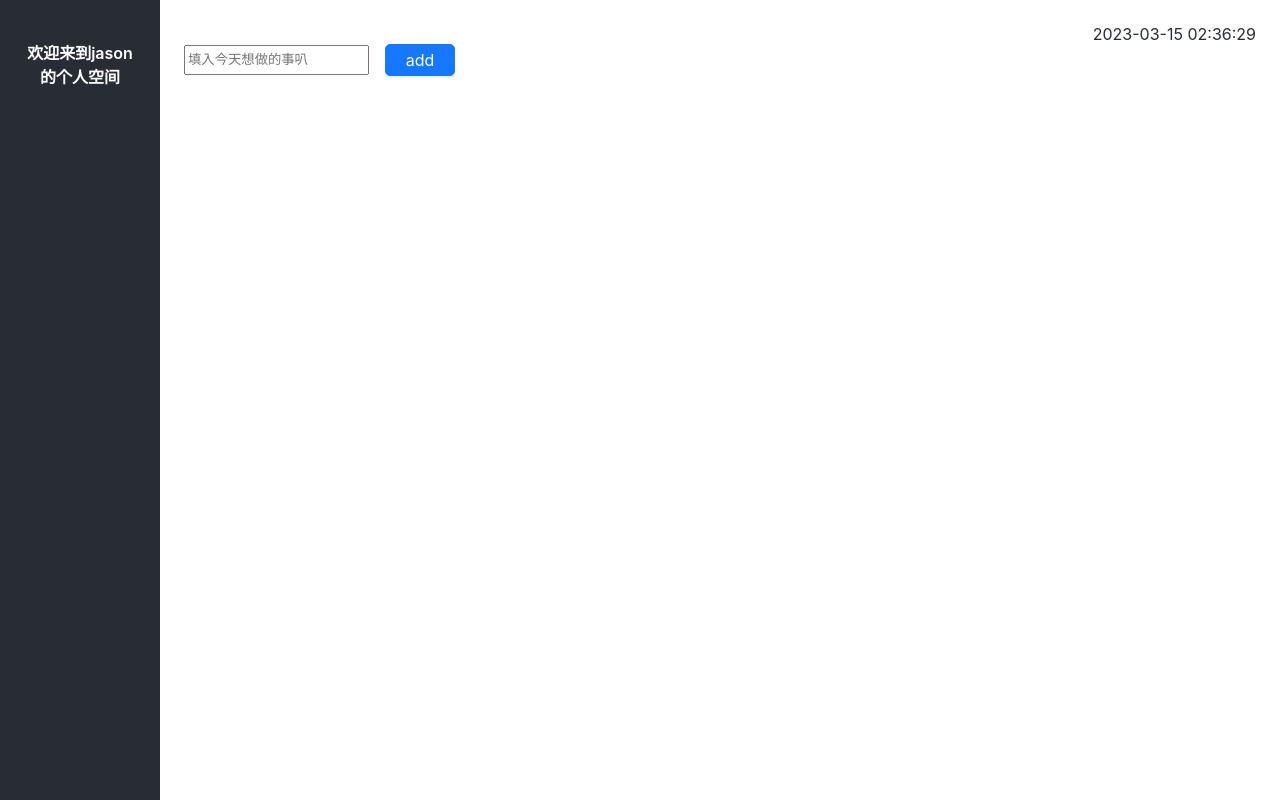
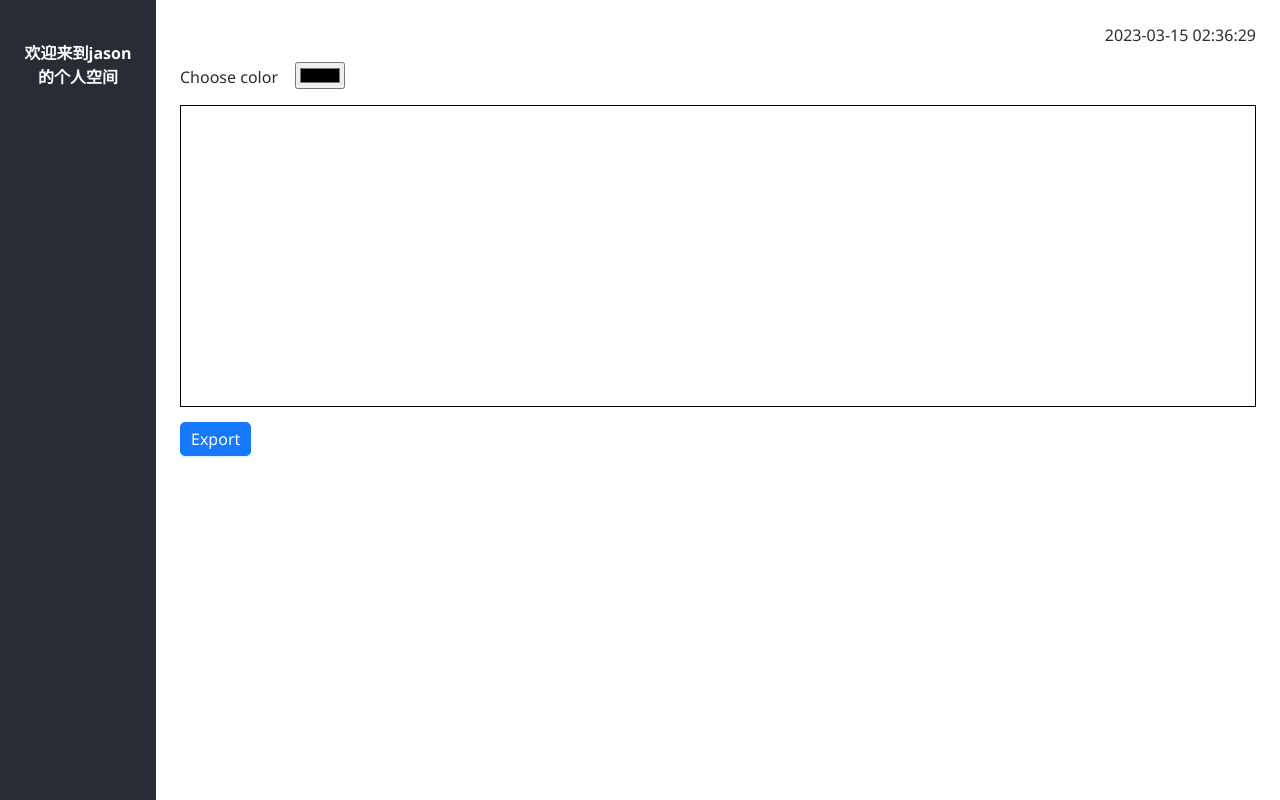
Before and after one commit to jasonzxw/react-cloud, a React (Create React App) app: page / in a window 1280 px wide. Built offline with nearby package versions, Linux system fonts and the light colour scheme.

Commit message:
增加工具函数使用以及画板

```diff
--- a/src/App.css
+++ b/src/App.css
@@ -37,6 +37,6 @@ html ,body{
     width: 100vw;
   }
   .App-main{
-    margin: auto;
+    /* margin: auto; */
   }
 }
--- /dev/null
+++ b/src/Utils/date.js
@@ -0,0 +1,20 @@
+
+const format = (num) => {
+    return num<10 ? '0'+ num : num
+}
+
+export const getCurrentDate = () => {
+    const curDate = new Date();
+    let year = curDate.getFullYear() ;
+    //0-11
+    let month = format(curDate.getMonth()+1) ;
+    // 1-31
+    let day = curDate.getDate() ;
+    // 0-23
+    let hours = format(curDate.getHours()) ;
+    // 0-59
+    let min = format(curDate.getMinutes());
+    // 0-59
+    let sec = format(curDate.getSeconds() + 1);
+    return { year , month , day , hours , min , sec}
+}
--- /dev/null
+++ b/src/Utils/type.js
@@ -0,0 +1,25 @@
+const tostr = Object.prototype.toString ;
+
+export function getType(arg){
+    return tostr.call(arg).slice(8,-1)
+}
+
+export function isNumber(arg){
+    return getType(arg) === 'Number'
+}
+
+export function isString(arg){
+    return getType(arg) === 'String'
+}
+
+export function isBoolean(arg){
+    return getType(arg) === 'Boolean'
+}
+
+export function isFunction(arg){
+    return getType(arg) === 'Function'
+}
+
+export function isArray(arg){
+    return getType(arg) === 'Array'
+}
--- a/src/components/DownLoad/Download.js
+++ b/src/components/DownLoad/Download.js
@@ -1,20 +1,26 @@
+
 import Button from "../Button/Button"
 import './Download.css'
+import { isFunction } from '../../Utils/type'
 
-const Download = ({data , type ='text/plain' , name }) => {
+
+const Download = ({data , type ='text/plain' , fileName , generateUrl = false ,btnName = 'download'}) => {
 
     const download = () => {
         const linkel = document.createElement('a');
-        linkel.classList.add('temp-download')
-        linkel.download = name ;
-        linkel.href = URL.createObjectURL(new Blob([data],{type}));
+        linkel.classList.add('temp-download');
+        // Causes the browser to treat the linked URL as a download
+        linkel.download = isFunction(fileName) ?  fileName() : fileName ;
+        // pass url or data
+        linkel.href = generateUrl ? generateUrl() : URL.createObjectURL(new Blob([data],{type}));
+        console.log(linkel.href)
         linkel.click();
-        URL.revokeObjectURL(linkel.href)
+        URL.revokeObjectURL(linkel.href);
     }
 
     return (
         <div className="btn-download">
-            <Button text={'download'} click={download}/>
+            <Button text={btnName} click={download}/>
         </div>
     )
 }
--- /dev/null
+++ b/src/components/DrawPanel/DrawPanel.css
@@ -0,0 +1,14 @@
+
+.draw-container{
+    margin-top: 16px;
+}
+
+.draw-panel{
+    margin-top: 16px;
+    border: 1px solid black;
+}
+
+.draw-container .color-select{
+    text-align: left;
+    font-weight: 500;
+}
--- /dev/null
+++ b/src/components/DrawPanel/DrawPanel.js
@@ -0,0 +1,112 @@
+/*
+ * @author: jason_zuo
+ * @LastEditors: jason_zuo
+ * @LastEditTime: 2023-03-17 14:34:08
+ * @FilePath: \react-cloud\src\components\DrawPanel\DrawPanel.js
+ */
+import { useEffect, useRef, useState } from "react";
+import "./DrawPanel.css";
+import Download from "../DownLoad/Download";
+import { getCurrentDate } from "../../Utils/date";
+const DrawPanel = ({ width = 100, height = 300 }) => {
+  const [canvasEl, setCanvasEl] = useState(null);
+  const [ctx, setCtx] = useState(null);
+  let colorRef = useRef();
+  let shapeRef = useRef();
+  let canvasRef = useRef();
+  let canvasCtxRef = useRef();
+  let isDarwingRef = useRef(false);
+  let darwStartPosition = useRef();
+
+  const drawShape = ({ type = "default" }) => {};
+
+  const drawRectangle = ({ stroke = true, x, y, width, height }) => {
+    if (stroke) {
+      ctx.strokeRect(x, y, width, height);
+    } else {
+      ctx.fillRect(x, y, width, height);
+    }
+  };
+
+  useEffect(() => {
+    let drawContainerEl = document.getElementById("draw-container");
+    let canvasEl = (canvasRef = document.getElementById("draw-panel"));
+    canvasCtxRef = canvasEl.getContext("2d");
+    setCtx(canvasEl.getContext("2d"));
+    setCanvasEl(canvasEl);
+    canvasEl.width = drawContainerEl.clientWidth;
+
+    const drawStatrt = (e) => {
+      isDarwingRef.current = true;
+      darwStartPosition.current = {
+        x: e.offsetX,
+        y: e.offsetY,
+      };
+      canvasCtxRef.strokeStyle  = colorRef.current.value;
+      canvasCtxRef.beginPath();
+    };
+    const remove = (e) => {
+      if (isDarwingRef.current) {
+        let ctx = canvasCtxRef;
+        ctx.moveTo(darwStartPosition.current.x, darwStartPosition.current.y);
+        ctx.lineTo(e.offsetX, e.offsetY);
+        ctx.stroke();
+        darwStartPosition.current = {
+          x: e.offsetX,
+          y: e.offsetY,
+        };
+      }
+    };
+
+    const endDraw = () => {
+      isDarwingRef.current = false;
+      canvasCtxRef.closePath();
+    };
+    canvasEl.addEventListener("mousedown", drawStatrt);
+    canvasEl.addEventListener("mousemove", remove);
+    canvasEl.addEventListener("mouseup", endDraw);
+    canvasEl.addEventListener("mouseleave", endDraw);
+    canvasEl.addEventListener("touchstart", drawStatrt);
+    canvasEl.addEventListener("touchmove", remove);
+    canvasEl.addEventListener("touchend", endDraw);
+  }, []);
+
+  const generateUrl = () => {
+    let el = document.getElementById("draw-panel");
+    let url = el.toDataURL("image/png", 1);
+    return url;
+  };
+
+  const generateFileName = (fileName) => {
+    const { year, month, day } = getCurrentDate();
+    return fileName + "-" + year + "-" + month + "-" + day;
+  };
+
+  const changeColor = () => {
+    console.log(colorRef.current.value)
+  }
+
+  return (
+    <div className="draw-container" id="draw-container">
+      <div className="color-select">
+        <label>Choose color &nbsp;&nbsp;&nbsp;</label>
+        <input type="color" ref={colorRef} onChange={changeColor}/>
+      </div>
+      <canvas
+        className="draw-panel"
+        id="draw-panel"
+        width={width}
+        height={height}
+      >
+        hi
+      </canvas>
+      <Download
+        fileName={() => generateFileName("art")}
+        generateUrl={generateUrl}
+        btnName={"Export"}
+      />
+    </div>
+  );
+};
+
+export default DrawPanel;
--- a/src/components/Main/Main.js
+++ b/src/components/Main/Main.js
@@ -1,12 +1,13 @@
 
 import  Timer from '../Timer/Timer'
 import TodoList from '../TodoList/TodoList'
-
+import DrawPanel from '../DrawPanel/DrawPanel'
 const Main = () => {
     return (
         <>
         <Timer />
-        <TodoList />
+        {/* <TodoList /> */}
+        <DrawPanel />
         </>
     )
 }
--- a/src/components/Timer/Timer.js
+++ b/src/components/Timer/Timer.js
@@ -1,31 +1,12 @@
 import { useEffect , useState } from 'react'
 import './Timer.css'
+import { getCurrentDate } from '../../Utils/date'
 
 const Timer = () => {
 
     const renderDateString = (rest = 'origin') => {
         const { year , month , day , hours , min , sec} = getCurrentDate();
         return year+ '-' + month + '-'+ day + '  '+ hours+ ':' + min + ':'+ sec
-    }
-
-    const getCurrentDate = () => {
-        const curDate = new Date();
-        let year = curDate.getFullYear() ;
-        //0-11
-        let month = format(curDate.getMonth()+1) ;
-        // 1-31
-        let day = curDate.getDate() ;
-        // 0-23
-        let hours = format(curDate.getHours()) ;
-        // 0-59
-        let min = format(curDate.getMinutes());
-        // 0-59
-        let sec = format(curDate.getSeconds() + 1);
-        return { year , month , day , hours , min , sec}
-    }
-
-    const format = (num) => {
-        return num<10 ? '0'+ num : num
     }
 
     const [date , setDate] = useState(renderDateString) ;
--- a/src/index.css
+++ b/src/index.css
@@ -1,13 +1,10 @@
 body {
   margin: 0;
-  font-family: -apple-system, BlinkMacSystemFont, 'Segoe UI', 'Roboto', 'Oxygen',
-    'Ubuntu', 'Cantarell', 'Fira Sans', 'Droid Sans', 'Helvetica Neue',
-    sans-serif;
+  font-family: Segoe UI;
   -webkit-font-smoothing: antialiased;
   -moz-osx-font-smoothing: grayscale;
 }
 
 code {
-  font-family: source-code-pro, Menlo, Monaco, Consolas, 'Courier New',
-    monospace;
+  font-family: Segoe UI;
 }
```
